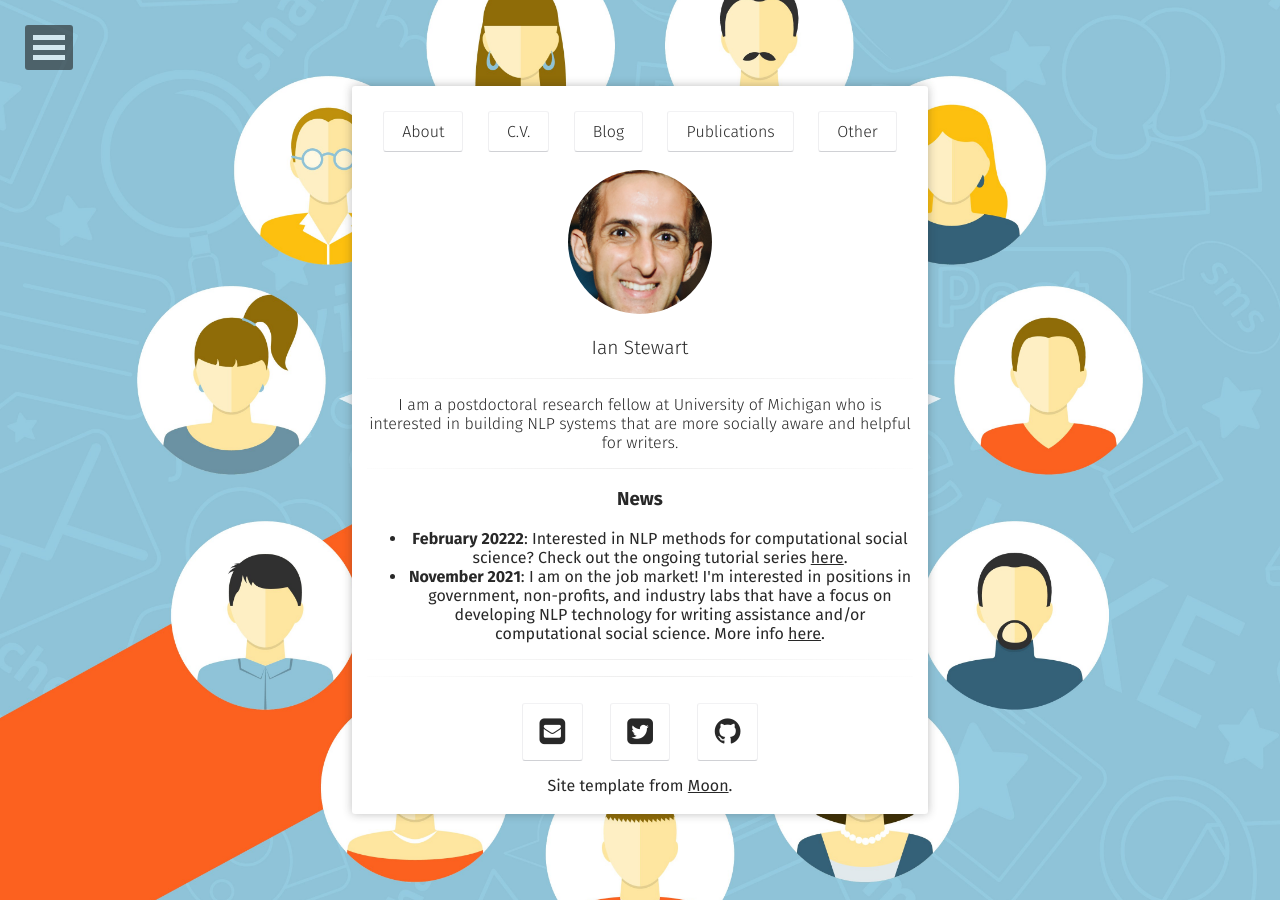
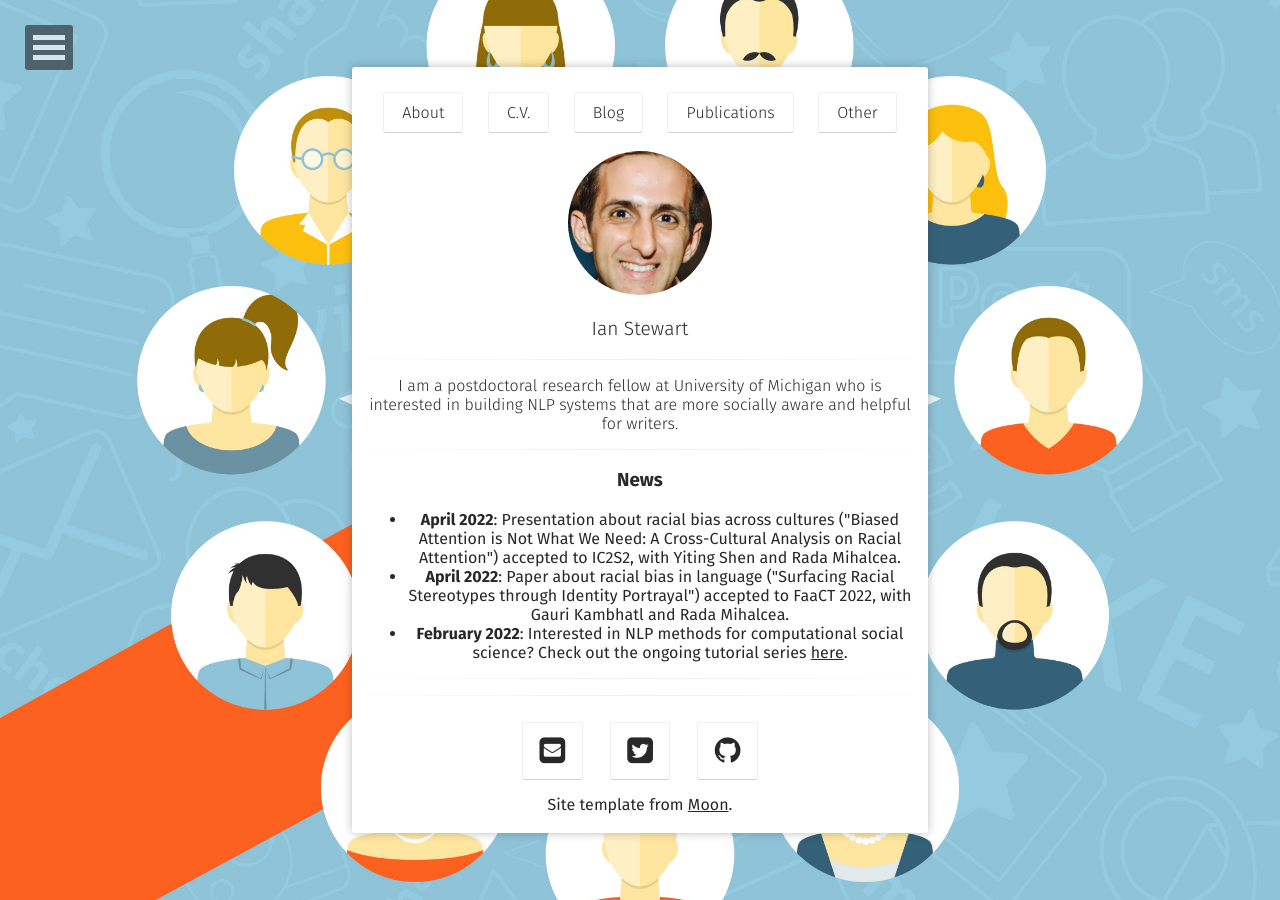
Before and after one commit to ianbstewart/ianbstewart.github.io, a Jekyll site: the page built from index.html, in a window 1280 px wide. Built offline with Jekyll 4.4.1, drawn with Linux system fonts in a browser that asks for light colours; some web fonts are replaced.

Commit message:
accepted papers etc

```diff
--- a/_layouts/home.html
+++ b/_layouts/home.html
@@ -37,8 +37,9 @@ layout: compress
                  <hr class="hr-line">
                  <h3><b>News</b></h3>
                 <ul>
-                <li><b>February 20222</b>: Interested in NLP methods for computational social science? Check out the ongoing tutorial series <a href="https://nlp-css-201-tutorials.github.io/nlp-css-201-tutorials/">here</a>.
-                <li><b>November 2021</b>: I am on the job market! I'm interested in positions in government, non-profits, and industry labs that have a focus on developing NLP technology for writing assistance and/or computational social science. More info <a href="docs/research_statement_2021.pdf">here</a>.
+                <li><b>April 2022</b>: Presentation about racial bias across cultures ("Biased Attention is Not What We Need: A Cross-Cultural Analysis on Racial Attention") accepted to IC2S2, with Yiting Shen and Rada Mihalcea.
+                <li><b>April 2022</b>: Paper about racial bias in language ("Surfacing Racial Stereotypes through Identity Portrayal") accepted to FaaCT 2022, with Gauri Kambhatl and Rada Mihalcea.
+                <li><b>February 2022</b>: Interested in NLP methods for computational social science? Check out the ongoing tutorial series <a href="https://nlp-css-201-tutorials.github.io/nlp-css-201-tutorials/">here</a>.
                 </ul>
                  <hr class="hr-line">
                  {% include social-links.html %}
```
